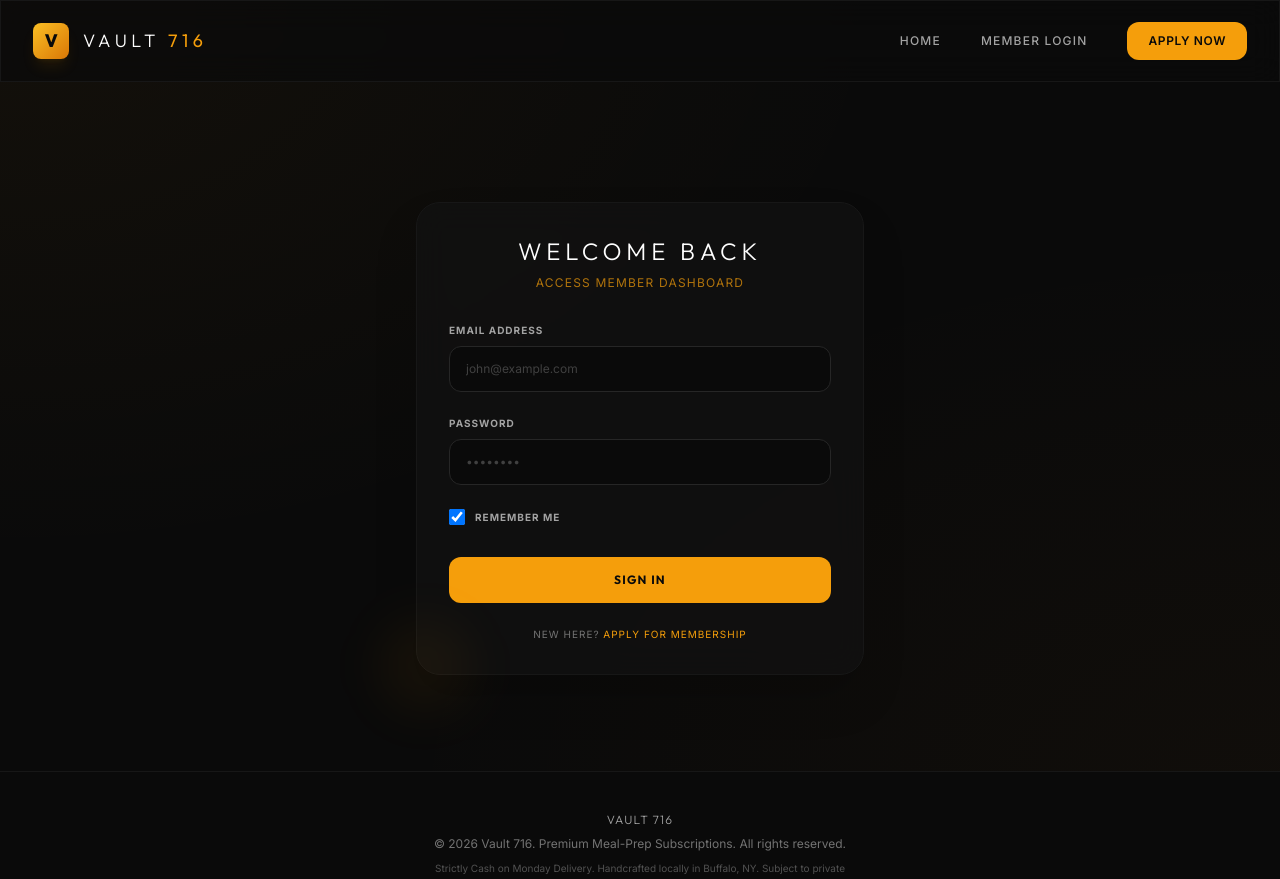
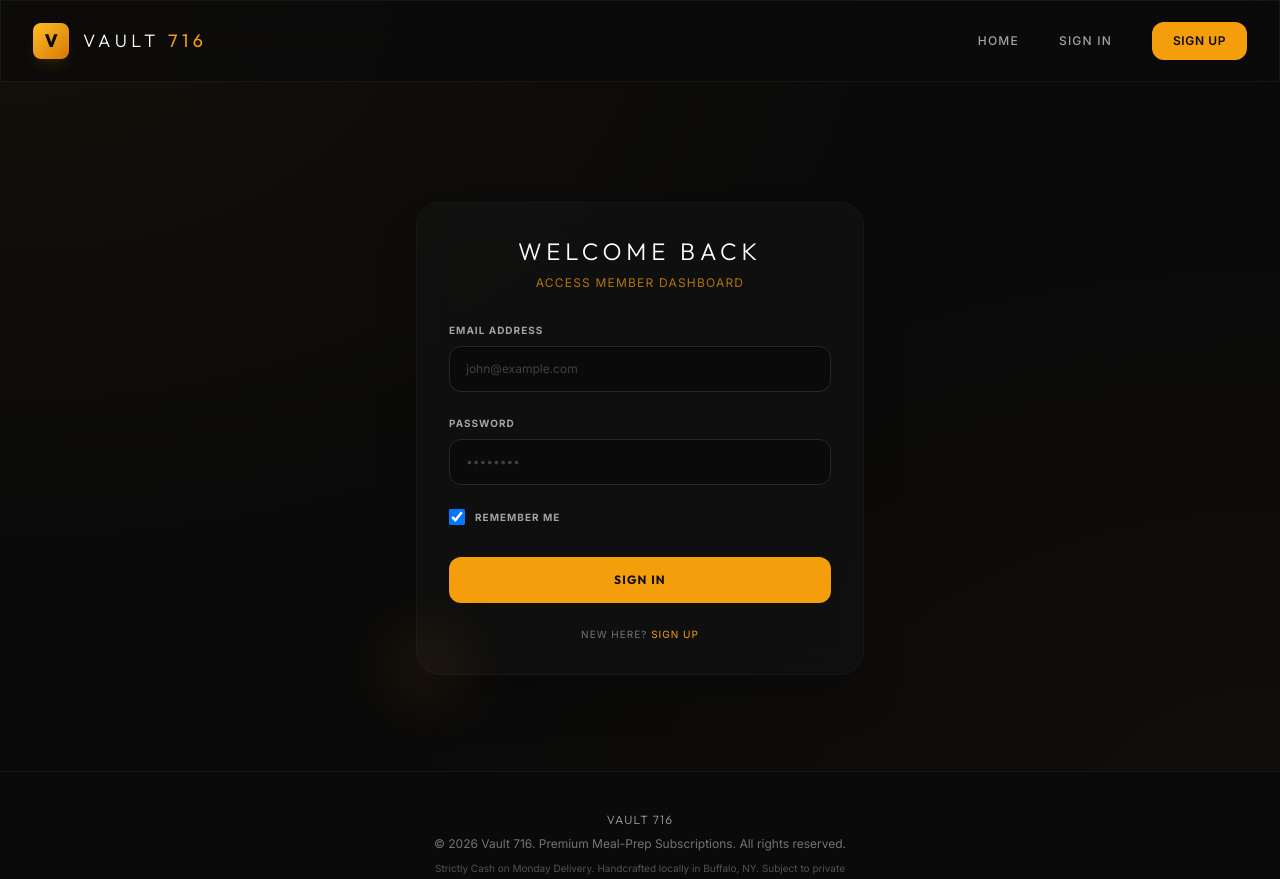
Before and after one commit to ananyasnh/vault716, a Flask app: page /login in a window 1280 px wide. Shown: the top 879 px of the page. Run offline with Flask 3, Linux system fonts and the light colour scheme; some libraries are stand-ins or nearby versions.

Commit message:
Standardize terminology: rename Member Login to Sign In and Apply Now to Sign Up

```diff
--- a/templates/base.html
+++ b/templates/base.html
@@ -107,8 +107,8 @@
                         <a href="{{ url_for('dashboard') }}" class="text-xs uppercase tracking-widest font-medium text-neutral-400 hover:text-white transition-colors">Dashboard</a>
                         <a href="{{ url_for('logout') }}" class="text-xs uppercase tracking-widest font-medium text-neutral-500 hover:text-rose-400 transition-colors">Log Out</a>
                     {% else %}
-                        <a href="{{ url_for('login') }}" class="text-xs uppercase tracking-widest font-medium text-neutral-400 hover:text-white transition-colors">Member Login</a>
-                        <a href="{{ url_for('register') }}" class="inline-flex items-center justify-center px-5 py-2.5 border border-amber-500/20 rounded-xl text-xs uppercase tracking-wider font-semibold text-neutral-950 bg-amber-500 hover:bg-amber-400 btn-glow transition-all">Apply Now</a>
+                        <a href="{{ url_for('login') }}" class="text-xs uppercase tracking-widest font-medium text-neutral-400 hover:text-white transition-colors">Sign In</a>
+                        <a href="{{ url_for('register') }}" class="inline-flex items-center justify-center px-5 py-2.5 border border-amber-500/20 rounded-xl text-xs uppercase tracking-wider font-semibold text-neutral-950 bg-amber-500 hover:bg-amber-400 btn-glow transition-all">Sign Up</a>
                     {% endif %}
                 </nav>
 
@@ -130,8 +130,8 @@
                 <a href="{{ url_for('dashboard') }}" class="block px-3 py-2.5 rounded-xl text-sm font-medium text-neutral-400 hover:text-white hover:bg-neutral-900">Dashboard</a>
                 <a href="{{ url_for('logout') }}" class="block px-3 py-2.5 rounded-xl text-sm font-medium text-rose-400 hover:bg-neutral-900">Log Out</a>
             {% else %}
-                <a href="{{ url_for('login') }}" class="block px-3 py-2.5 rounded-xl text-sm font-medium text-neutral-400 hover:text-white hover:bg-neutral-900">Member Login</a>
-                <a href="{{ url_for('register') }}" class="block text-center w-full px-3 py-3 mt-2 rounded-xl text-sm font-semibold text-neutral-950 bg-amber-500 hover:bg-amber-400 transition-colors">Apply Now</a>
+                <a href="{{ url_for('login') }}" class="block px-3 py-2.5 rounded-xl text-sm font-medium text-neutral-400 hover:text-white hover:bg-neutral-900">Sign In</a>
+                <a href="{{ url_for('register') }}" class="block text-center w-full px-3 py-3 mt-2 rounded-xl text-sm font-semibold text-neutral-950 bg-amber-500 hover:bg-amber-400 transition-colors">Sign Up</a>
             {% endif %}
         </div>
     </header>
--- a/templates/index.html
+++ b/templates/index.html
@@ -62,8 +62,8 @@
                 {% if session.get('user_id') %}
                     <a href="{{ url_for('dashboard') }}" class="rounded-xl bg-amber-500 hover:bg-amber-400 px-6 py-3.5 text-xs font-bold uppercase tracking-widest text-neutral-950 shadow-lg hover:shadow-amber-500/10 btn-glow transition-all font-display">Go to Member Dashboard</a>
                 {% else %}
-                    <a href="{{ url_for('register') }}" class="rounded-xl bg-amber-500 hover:bg-amber-400 px-6 py-3.5 text-xs font-bold uppercase tracking-widest text-neutral-950 shadow-lg hover:shadow-amber-500/10 btn-glow transition-all font-display">Apply Now</a>
-                    <a href="{{ url_for('login') }}" class="text-xs uppercase tracking-widest font-semibold text-neutral-300 hover:text-white transition-colors">Member Login <span aria-hidden="true">→</span></a>
+                    <a href="{{ url_for('register') }}" class="rounded-xl bg-amber-500 hover:bg-amber-400 px-6 py-3.5 text-xs font-bold uppercase tracking-widest text-neutral-950 shadow-lg hover:shadow-amber-500/10 btn-glow transition-all font-display">Sign Up</a>
+                    <a href="{{ url_for('login') }}" class="text-xs uppercase tracking-widest font-semibold text-neutral-300 hover:text-white transition-colors">Sign In <span aria-hidden="true">→</span></a>
                 {% endif %}
             </div>
         </div>
--- a/templates/login.html
+++ b/templates/login.html
@@ -46,7 +46,7 @@
 
         <div class="mt-6 text-center text-[10px] text-neutral-500 uppercase tracking-widest">
             New here?
-            <a href="{{ url_for('register') }}" class="text-amber-500 hover:underline">Apply for Membership</a>
+            <a href="{{ url_for('register') }}" class="text-amber-500 hover:underline">Sign Up</a>
         </div>
     </div>
 </div>
```
